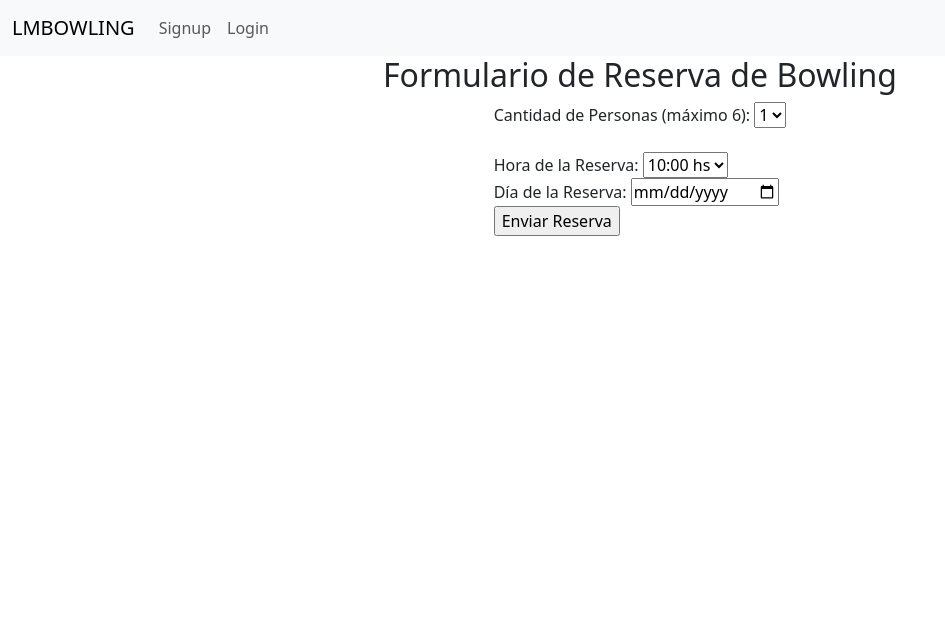
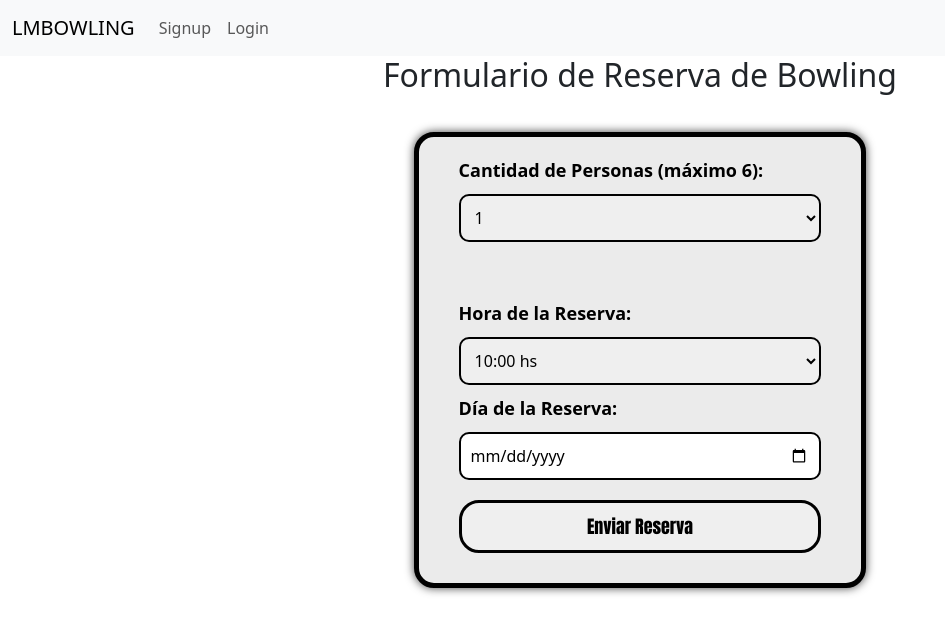
Before and after one commit to AugustoGL/CentroBowlogin, a Django app: page /reservar/ in a window 1280 px wide. Shown: the top 634 px of the page, without its empty margins (0-945 px from the left). Run offline with Django 4.2, Linux system fonts and the light colour scheme; tables that the repository leaves empty hold one stand-in row (values such as "Sample post").

Commit message:
front reservas

```diff
--- a/CentroDeBowling/static/css/base.css
+++ b/CentroDeBowling/static/css/base.css
@@ -8,12 +8,103 @@
 
 .reserva{
     border: black 5px solid;
+    background-color: #ebebeb;
     display: flex;
     justify-content: center;
     align-items: center;
-    flex-direction: row;
-    padding: 20px;
+    flex-direction: column;
+    padding: 20px 40px;
     border-radius: 20px;
     gap: 20px;
     margin: 20px;
+    box-shadow: 0px 0px 10px 0px rgba(0,0,0,0.75);
 }
+
+.reserva div{
+    width: 100%;
+    display: flex;
+    justify-content: center;
+    align-items: center;
+    flex-direction: column;
+
+}
+.reserva h4{
+    text-decoration: underline;
+    font-size: xx-large;
+    color: black;
+    margin: 0;
+}
+
+.reserva a{
+    text-decoration: none;
+    color: black;
+    font-family: Impact, Haettenschweiler, 'Arial Narrow Bold', sans-serif;
+    font-size: xx-large;
+    border: black 5px solid;
+    padding: 10px;
+    border-radius: 20px;
+}
+
+.reserva a:hover{
+    background-color:black;
+    color: white;
+}
+
+.form_reservar {
+    border: black 5px solid;
+    background-color: #ebebeb;
+    padding: 20px 40px;
+    border-radius: 20px;
+    margin-top: 30px;
+    box-shadow: 0px 0px 10px 0px rgba(0,0,0,0.75);
+}
+
+.form_reservar label{
+    font-size:large;
+    font-weight: bold;
+    color: black;
+    margin: 0;
+}
+.form_reservar select{
+    width: 100%;
+    padding: 10px;
+    border-radius: 10px;
+    border: black 2px solid;
+    margin: 10px 0;
+}
+
+.form_reservar input{
+    width: 100%;
+    padding: 10px;
+    border-radius: 10px;
+    border: black 2px solid;
+    margin: 10px 0;
+}
+
+.form_reservar input[type="submit"]{
+    color: black;
+    font-family: Impact, Haettenschweiler, 'Arial Narrow Bold', sans-serif;
+    font-size: large;
+    border: black 3px solid;
+    padding: 10px;
+    border-radius: 20px;
+}
+
+.form_reservar input[type="submit"]:hover{
+    background-color:black;
+    color: white;
+}
+
+.reserva .cancelar{
+    color: black;
+    font-family: Impact, Haettenschweiler, 'Arial Narrow Bold', sans-serif;
+    font-size: large;
+    border: black 3px solid;
+    padding: 10px;
+    border-radius: 20px;
+}
+
+.reserva .cancelar:hover{
+    background-color:black;
+    color: white;
+}
--- a/CentroDeBowling/templates/reservar.html
+++ b/CentroDeBowling/templates/reservar.html
@@ -5,7 +5,7 @@
 
     <h2>Formulario de Reserva de Bowling</h2>
 
-    <form action="" method="post">
+    <form action="" method="post" class="form_reservar">
         {% csrf_token %}
 
         <label for="cantidad_personas">Cantidad de Personas (máximo 6):</label>
@@ -17,12 +17,10 @@
             <option value="5">5</option>
             <option value="6">6</option>
         </select>
+        <div id="nombres_personas">
+
+        </div>
         <br>
-
-        <div id="nombres_personas">
-            <!-- Este div se llenará dinámicamente con campos para los nombres y códigos -->
-        </div>
-
         <br>
         <label for="hora_reserva">Hora de la Reserva:</label>
         <select id="hora_reserva" name="hora_reserva" required>
--- a/CentroDeBowling/templates/reservas.html
+++ b/CentroDeBowling/templates/reservas.html
@@ -13,7 +13,9 @@
                         <p>{{ jugador.nombre }}</p>
                     {% endfor %}
                 </div>
+                <h4>{{i.estado_reserva}}</h4>
                 <a href="{% url 'reserva' pk=i.pk %}">Más</a>
+
             </div>
         {% endfor %}
     {% else %}
```
Also changed, not shown: CentroDeBowling/templates/reserva.html (+6 -3 lines).
